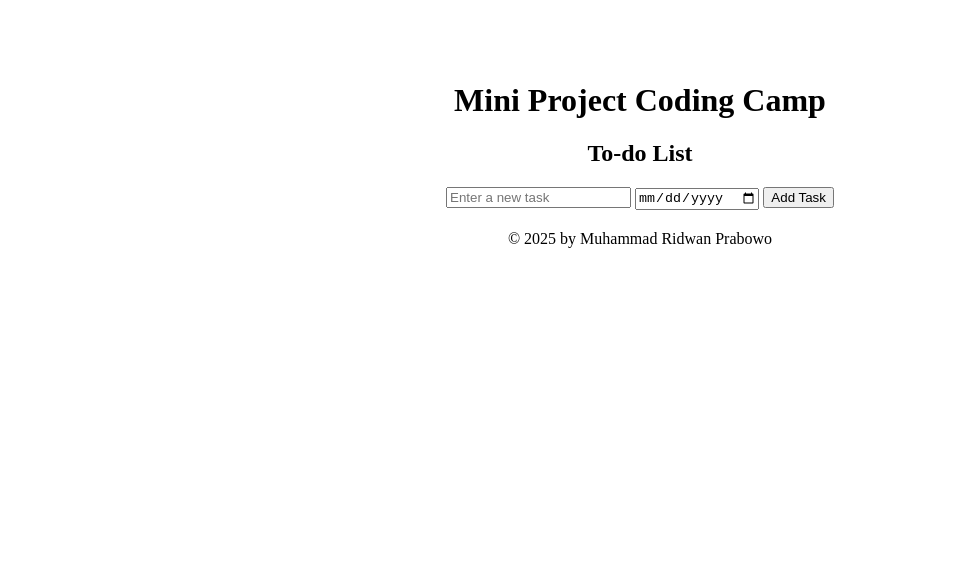
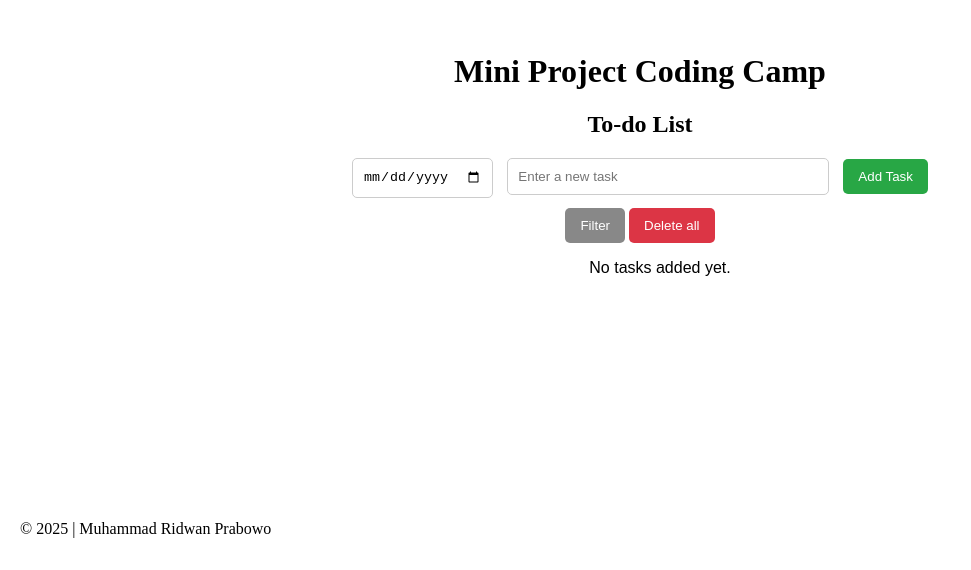
Before and after one commit to Murpow20/CodingCamp-290925-MuhammadRidwanPrabowo, a plain HTML site: page index.html in a window 1280 px wide. Shown: the part 246-816 px from the top of the page, without its empty margins (0-971 px from the left). Drawn offline with Linux system fonts and the light colour scheme.

Commit message:
Implement To-do List functionality with HTML structure, CSS styling, and JavaScript functions

```diff
--- a/CSS/style.css
+++ b/CSS/style.css
@@ -2,12 +2,53 @@ body{
     justify-items: center;
     align-content: center;
     height: 100vh;
+}
+input[type="text"] {
+    width: 300px;
+    padding: 10px;
+    margin-right: 10px;
+    border: 1px solid #ccc;
+    border-radius: 5px;
+}
+input[type="date"] {
+    padding: 10px;
+    margin-right: 10px;
+    border: 1px solid #ccc;
+    border-radius: 5px;
+}
+button {
+    padding: 10px 15px;
+    background-color: #28a745;
+    color: white;
+    border: none;
+    border-radius: 5px;
+    cursor: pointer;
+}
+section.action-buttons {
+    margin-top: 10px;
+    text-align: center;
+}
+section.todo-list {
+    margin-top: 10px;
+    text-align: center;
+}
+button[id="filter"] {
+    background-color: #888888;
+}
+button[id="delete-all"] {
+    background-color: #dc3545;
+}
+p[id="footer-text"] {
+    text-align: center;
+    font-family: Arial, Helvetica, sans-serif;
 }
 header {
     text-align: center;
     margin-bottom: 20px;
 }
 footer {
-    text-align: center;
-    margin-top: 20px;
+    position: fixed;
+    bottom: 0;
+    left: 0;
+    margin-left: 20px;
 }
--- a/JavaScript/todoScript.js
+++ b/JavaScript/todoScript.js
@@ -0,0 +1,11 @@
+console.log("Hello, World!");
+
+function addTodo() {
+    const todoInput = document.getElementById("todo-input");
+    const dateInput = document.getElementById("date-input");
+
+}
+
+function deleteAllTodo() {}
+
+function filterTodo() {}
--- a/index.html
+++ b/index.html
@@ -21,18 +21,30 @@
         <!-- form table -->
         <section class="todo-container">
             <form id="todo-form">
+                <input type="date" id="date-input" required>
                 <input type="text" id="todo-input" placeholder="Enter a new task" required>
-                <input type="date" id="date-input" required>
-                <button type="submit">Add Task</button>
+                <button type="submit" onclick="addTodo()">Add Task</button>
             </form>
         </section>
 
-        <section></section>
+        <!-- action buttons -->
+        <section class="action-buttons">
+            <button id="filter">Filter</button>
+            <button id="delete-all">Delete all</button>
+        </section>
+
+        <!-- list todo -->
+        <section class="todo-list">
+            <ul id="todo-list">
+                <!-- List items will be added here dynamically -->
+                 <p id="footer-text">No tasks added yet.</p>
+            </ul>
+        </section>
     </main>
 
     <!-- footer -->
     <footer>
-        <p>&copy; 2025 by Muhammad Ridwan Prabowo</p>
+        <p>&copy; 2025 | Muhammad Ridwan Prabowo</p>
     </footer>
 
     <!-- JavaScript -->
```
